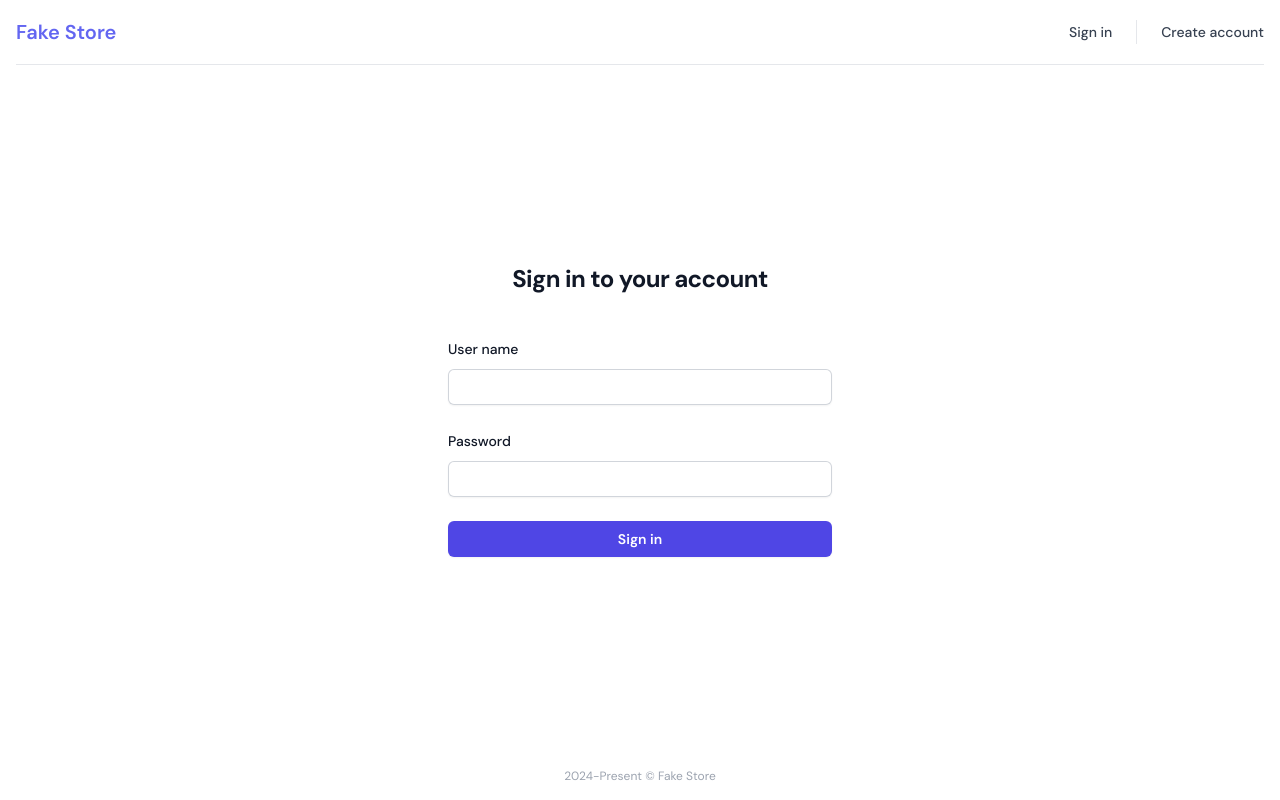
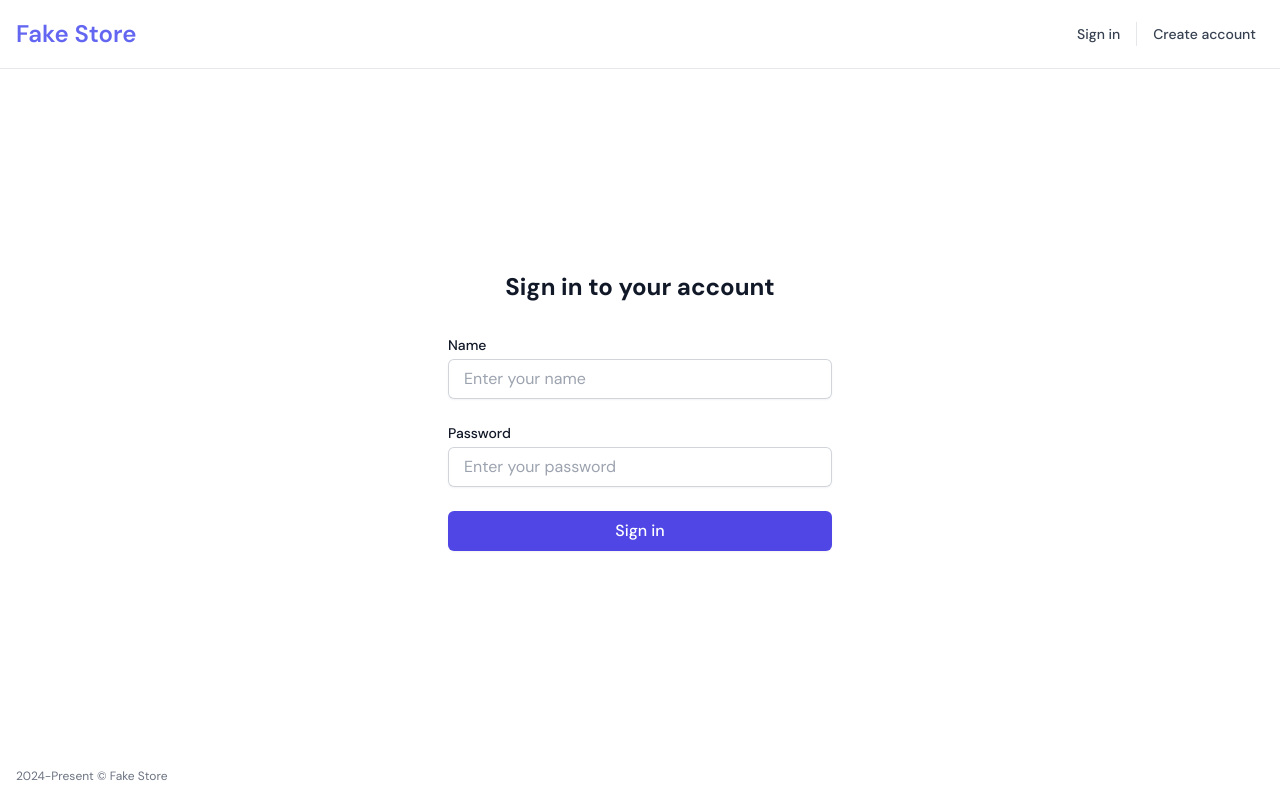
Before and after one commit to skripkaru/fake-store, a Nuxt app: page /login in a window 1280 px wide. Built offline with nearby package versions, Linux system fonts and the light colour scheme; a web font is replaced by a local one.

Commit message:
updated styles

```diff
--- a/components/app-footer.vue
+++ b/components/app-footer.vue
@@ -3,7 +3,13 @@
 </script>
 
 <template>
-  <footer class="container mx-auto p-4 text-center text-xs text-gray">2024-Present © Fake Store</footer>
+  <footer class="py-4">
+    <div class="container mx-auto px-4">
+      <div class="flex items-center justify-between">
+        <span class="text-xs text-gray-500">2024-Present © Fake Store</span>
+      </div>
+    </div>
+  </footer>
 </template>
 
 <style scoped>
--- a/components/app-header.vue
+++ b/components/app-header.vue
@@ -2,6 +2,7 @@
 import { storeToRefs } from 'pinia';
 import { useAuthStore } from '~/store/auth';
 import { useCartStore } from '~/store/cart'
+import AppLogo from "~/components/app-logo.vue";
 
 const cartStore = useCartStore()
 const {itemCount} = storeToRefs(cartStore)
@@ -19,56 +20,31 @@ const logout = () => {
 </script>
 
 <template>
-  <header class="relative bg-white">
-<!--    <p class="flex h-10 items-center justify-center bg-indigo-600 px-4 text-sm font-medium text-white sm:px-6 lg:px-8">Get free delivery on orders over $100</p>-->
+  <header class="py-4 border-b border-gray-200">
+    <nav aria-label="Top" class="container mx-auto px-4">
+      <div class="flex items-center justify-between">
+        <app-logo/>
 
-    <nav aria-label="Top" class="container mx-auto px-4">
-      <div class="border-b border-gray-200">
-        <div class="flex h-16 items-center">
+        <div class="flex items-center gap-2">
+          <nuxt-link v-if="authenticated" to="/products" class="p-2 text-sm font-medium text-gray-700 hover:text-gray-800">
+            Products
+          </nuxt-link>
 
-          <!-- Logo -->
-          <div class="ml-4 flex lg:ml-0">
-            <NuxtLink class="flex items-center gap-1 text-xl font-semibold text-indigo-500" to="/">
-              Fake Store
-              <span class="sr-only">Fake Store</span>
-            </NuxtLink>
-          </div>
+          <nuxt-link v-if="!authenticated" to="/login" class="p-2 text-sm font-medium text-gray-700 hover:text-gray-800">
+            Sign in
+          </nuxt-link>
+          <span class="h-6 w-px bg-gray-200" aria-hidden="true"></span>
+          <nuxt-link v-if="!authenticated" to="/" class="p-2 text-sm font-medium text-gray-700 hover:text-gray-800">Create account</nuxt-link>
 
-          <!-- Flyout menus -->
-          <div class="hidden lg:ml-8 lg:block lg:self-stretch">
-            <div class="flex h-full space-x-8">
-              <NuxtLink v-if="authenticated" to="/products" class="flex items-center text-sm font-medium text-gray-700 hover:text-gray-800">Products</NuxtLink>
-            </div>
-          </div>
-
-          <div class="ml-auto flex items-center">
-            <div v-if="!authenticated" class="hidden lg:flex lg:flex-1 lg:items-center lg:justify-end lg:space-x-6">
-              <NuxtLink to="/login" class="text-sm font-medium text-gray-700 hover:text-gray-800">
-                Sign in
-              </NuxtLink>
-              <span class="h-6 w-px bg-gray-200" aria-hidden="true"></span>
-              <NuxtLink to="/" class="text-sm font-medium text-gray-700 hover:text-gray-800">Create account</NuxtLink>
-            </div>
-<!--            <div class="flex lg:ml-6">-->
-<!--              <NuxtLink to="#/" class="p-2 text-gray-400 hover:text-gray-500">-->
-<!--                <span class="sr-only">Search</span>-->
-<!--                <div class="i-ph:magnifying-glass-light h-6 w-6 flex-shrink-0"></div>-->
-<!--              </NuxtLink>-->
-<!--            </div>-->
-            <div v-if="authenticated" class="ml-4 flow-root lg:ml-6">
-              <NuxtLink to="/cart" class="group -m-2 flex items-center p-2">
-                <div class="i-ph:bag-light h-6 w-6 flex-shrink-0 text-gray-400 group-hover:text-gray-500"></div>
-                <span class="ml-2 text-sm font-medium text-gray-700 group-hover:text-gray-800">{{itemCount}}</span>
-                <span class="sr-only">items in cart, view bag</span>
-              </NuxtLink>
-            </div>
-            <div v-if="authenticated" class="ml-4 flow-root lg:ml-6">
-              <NuxtLink @click="logout" class="p-2 text-gray-400 hover:text-gray-500 cursor-pointer">
-                <span class="sr-only">Logout</span>
-                <div class="i-ph:sign-out-light h-6 w-6 flex-shrink-0"></div>
-              </NuxtLink>
-            </div>
-          </div>
+          <nuxt-link v-if="authenticated" to="/cart" class="relative flex items-center gap-1 p-2 text-gray-400 hover:text-gray-500">
+            <div class="i-ph:bag-light h-6 w-6 flex-shrink-0"></div>
+            <span class="text-sm font-medium text-gray-700">{{itemCount}}</span>
+            <span class="sr-only">items in cart, view bag</span>
+          </nuxt-link>
+          <nuxt-link v-if="authenticated" @click="logout" class="p-2 text-gray-400 hover:text-gray-500 cursor-pointer">
+            <span class="sr-only">Logout</span>
+            <div class="i-ph:sign-out-light h-6 w-6 flex-shrink-0"></div>
+          </nuxt-link>
         </div>
       </div>
     </nav>
--- /dev/null
+++ b/components/app-logo.vue
@@ -0,0 +1,14 @@
+<script setup lang="ts">
+
+</script>
+
+<template>
+  <nuxt-link class="text-xl font-semibold text-indigo-500 sm:text-2xl" to="/">
+    Fake Store
+    <span class="sr-only">Fake Store</span>
+  </nuxt-link>
+</template>
+
+<style scoped>
+
+</style>
--- a/components/ui/button.vue
+++ b/components/ui/button.vue
@@ -1,10 +1,14 @@
 <script setup lang="ts">
+const emit = defineEmits(['click'])
 
+const handleClick = (e: MouseEvent) => {
+  emit('click', e)
+}
 </script>
 
 <template>
-  <button class="button">
-    Add to Cart
+  <button @click="handleClick" class="flex w-full justify-center rounded-md bg-indigo-600 px-4 py-2 font-medium text-white shadow-sm hover:bg-indigo-500 focus-visible:outline focus-visible:outline-2 focus-visible:outline-offset-2 focus-visible:outline-indigo-600">
+    <slot></slot>
   </button>
 </template>
 
--- a/components/ui/input.vue
+++ b/components/ui/input.vue
@@ -1,21 +1,32 @@
 <script setup lang="ts">
-  defineProps<{
+interface IProps {
+  type: string
+  name: string
   label?: string
   placeholder?: string
-  }>()
+  autocomplete?: string
+}
+
+defineProps<IProps>()
 const model = defineModel()
 </script>
 
 <template>
-  <label class="block text-sm font-medium text-gray-700 mb-2">
-    {{ label }}
+  <div>
+    <label :for="label" class="block text-sm font-medium text-gray-900">{{ label }}</label>
+    <div class="mt-1">
       <input
-      type="text"
         v-model="model"
         :placeholder="placeholder"
-      class="block w-full px-3 py-2 border border-gray-300 rounded-md shadow-sm focus:outline-none focus:ring-indigo-500 focus:border-indigo-500 sm:text-sm"
-      />
-  </label>
+        :id="label"
+        :type="type"
+        :name="name"
+        :autocomplete="name"
+        required
+        class="block w-full rounded-md border-0 px-4 py-2 text-gray-900 shadow-sm ring-1 ring-inset ring-gray-300 placeholder:text-gray-400 focus:ring-2 focus:ring-inset focus:ring-indigo-600"
+      >
+    </div>
+  </div>
 </template>
 
 <style scoped>
--- a/components/user-table.vue
+++ /dev/null
@@ -1,44 +0,0 @@
-<script setup lang="ts">
-import type {IUser} from "~/types";
-
-defineProps<{ users: IUser[] }>()
-const router = useRouter()
-
-const goToUser = (id: number) => {
-  router.push(`/users/${id}`)
-}
-</script>
-
-<template>
-  <div class="overflow-x-auto">
-    <table class="min-w-full bg-white border border-gray-200">
-      <thead class="text-left">
-      <tr>
-        <th class="px-4 py-2 border-b">ID</th>
-        <th class="px-4 py-2 border-b">Name</th>
-        <th class="px-4 py-2 border-b">Email</th>
-        <th class="px-4 py-2 border-b">Phone</th>
-        <th class="px-4 py-2 border-b">Role</th>
-      </tr>
-      </thead>
-      <tbody>
-      <tr
-        v-for="user in users"
-        :key="user.id"
-        class="cursor-pointer hover:bg-gray-100"
-        @click="goToUser(user.id)"
-      >
-        <td class="px-4 py-2 border-b">{{ user.id }}</td>
-        <td class="px-4 py-2 border-b">{{ user.firstName }} {{ user.lastName }}</td>
-        <td class="px-4 py-2 border-b">{{ user.email }}</td>
-        <td class="px-4 py-2 border-b">{{ user.phone }}</td>
-        <td class="px-4 py-2 border-b">{{ user.role }}</td>
-      </tr>
-      </tbody>
-    </table>
-  </div>
-</template>
-
-<style scoped>
-
-</style>
--- a/pages/login/index.vue
+++ b/pages/login/index.vue
@@ -1,9 +1,9 @@
 <script setup lang="ts">
-import { storeToRefs } from 'pinia';
-import { useAuthStore } from '~/store/auth';
+import {storeToRefs} from 'pinia';
+import {useAuthStore} from '~/store/auth';
 
-const { authenticateUser } = useAuthStore();
-const { authenticated, error } = storeToRefs(useAuthStore());
+const {authenticateUser} = useAuthStore();
+const {authenticated, error} = storeToRefs(useAuthStore());
 
 const user = ref({
   username: '',
@@ -24,35 +24,28 @@ const login = async () => {
 <template>
   <div class="flex min-h-full flex-col justify-center container mx-auto px-4">
     <div class="sm:mx-auto sm:w-full sm:max-w-sm">
-      <h2 class="text-center text-2xl font-bold leading-9 tracking-tight text-gray-900">Sign in to your account</h2>
-    </div>
-
-    <div class="mt-10 sm:mx-auto sm:w-full sm:max-w-sm">
+      <h1 class="mb-8 text-center text-2xl font-bold text-gray-900">Sign in to your account</h1>
       <form class="space-y-6" @submit.prevent="login">
-        <div>
-          <label for="username" class="block text-sm font-medium leading-6 text-gray-900">User name</label>
-          <div class="mt-2">
-            <input v-model="user.username" id="username" name="username" type="text" autocomplete="username" required class="block w-full rounded-md border-0 px-3 py-1.5 text-gray-900 shadow-sm ring-1 ring-inset ring-gray-300 placeholder:text-gray-400 focus:ring-2 focus:ring-inset focus:ring-indigo-600 sm:text-sm sm:leading-6">
-          </div>
-        </div>
-
-        <div>
-          <div class="flex items-center justify-between">
-            <label for="password" class="block text-sm font-medium leading-6 text-gray-900">Password</label>
-<!--            <div class="text-sm">-->
-<!--              <a href="#" class="font-semibold text-indigo-600 hover:text-indigo-500">Forgot password?</a>-->
-<!--            </div>-->
-          </div>
-          <div class="mt-2">
-            <input v-model="user.password" id="password" name="password" type="password" autocomplete="current-password" required class="block w-full rounded-md border-0 px-3 py-1.5 text-gray-900 shadow-sm ring-1 ring-inset ring-gray-300 placeholder:text-gray-400 focus:ring-2 focus:ring-inset focus:ring-indigo-600 sm:text-sm sm:leading-6">
-          </div>
-        </div>
-
-        <div>
-          <button type="submit" class="flex w-full justify-center rounded-md bg-indigo-600 px-3 py-1.5 text-sm font-semibold leading-6 text-white shadow-sm hover:bg-indigo-500 focus-visible:outline focus-visible:outline-2 focus-visible:outline-offset-2 focus-visible:outline-indigo-600">Sign in</button>
-        </div>
+        <ui-input
+          v-model="user.username"
+          id="username"
+          type="text"
+          name="username"
+          label="Name"
+          placeholder="Enter your name"
+          autocomplete="username"
+        />
+        <ui-input
+          v-model="user.password"
+          id="password"
+          type="password"
+          name="password"
+          label="Password"
+          placeholder="Enter your password"
+          autocomplete="current-password"
+        />
+        <ui-button>Sign in</ui-button>
       </form>
-
       <p v-if="error" class="text-red-500 mt-3">{{ error }}</p>
     </div>
   </div>
--- a/pages/products/index.vue
+++ b/pages/products/index.vue
@@ -16,8 +16,7 @@ const addToCart = (product: IProduct) => {
 
 <template>
   <div v-if="products" class="container mx-auto px-4">
-    <h2 class="text-2xl font-medium text-gray-900">Products</h2>
-    <div class="mt-6 grid grid-cols-1 gap-x-6 gap-y-10 sm:grid-cols-2 lg:grid-cols-4 xl:gap-x-8">
+    <div class="grid grid-cols-1 gap-2 sm:grid-cols-2 lg:grid-cols-4 sm:gap-4 lg:gap-6">
       <product-card
         v-for="product in products"
         :key="product.id"
```
Also changed, not shown: components/product-card.vue (+11 -24 lines), pages/cart/index.vue (+15 -25 lines), pages/products/[id].vue (+16 -69 lines). Lines whose indentation alone changed are shown as unchanged.
